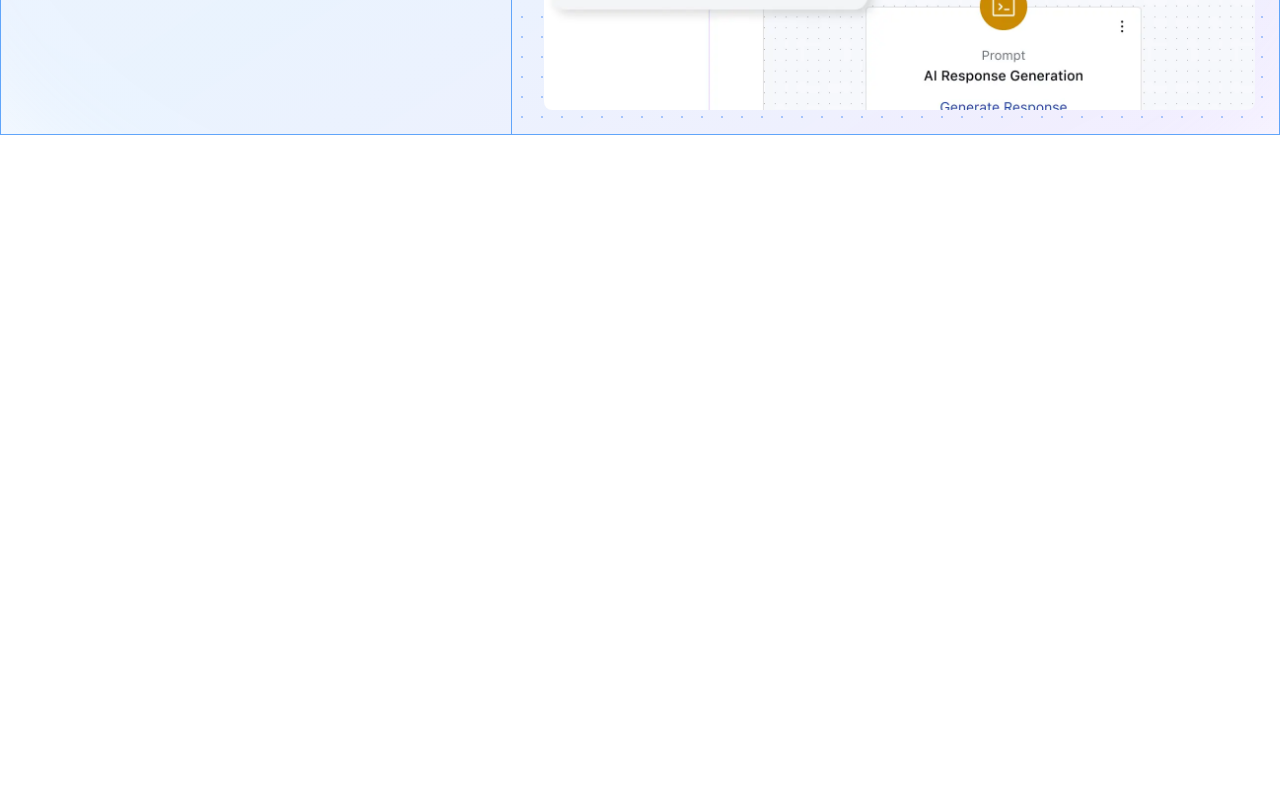
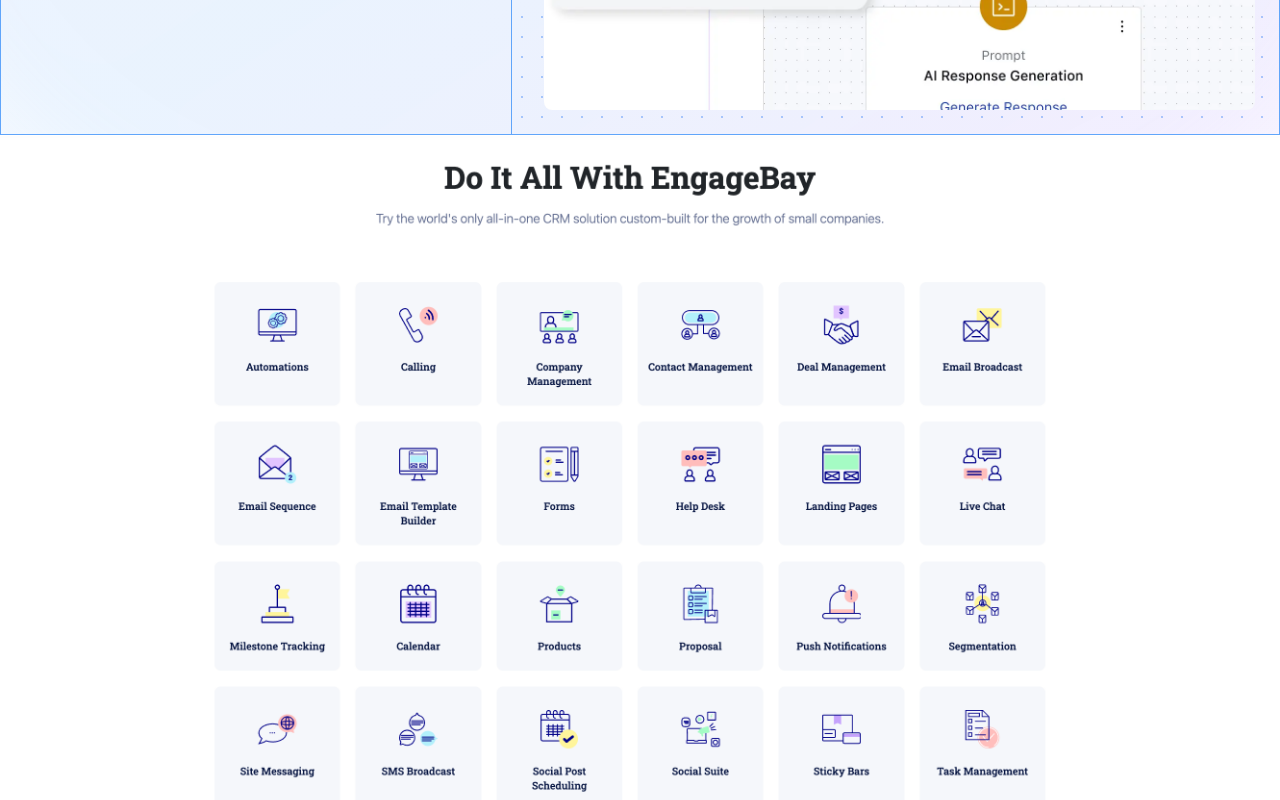
Before and after one commit to ojshav/crm-portfolio, a React (Vite) app: page / in a window 1280 px wide. Shown: the part 4940-5740 px from the top of the page. Before the commit the page ends 5283 px from the top, so only its background shows below. Built offline with nearby package versions, Linux system fonts and the light colour scheme.

Commit message:
Dummy section added

```diff
--- a/src/pages/Home/Home.jsx
+++ b/src/pages/Home/Home.jsx
@@ -2,6 +2,7 @@
 import HeroSection from './Components/Hero'
 import OmnichannelEngagement from './Components/OmnichannelEngagement'
 import OneSolution from './Components/OneSolution'
+import DummyImg from "@/assets/dummy.png"
 
 function Home() {
   return (
@@ -10,7 +11,7 @@
       <OmnichannelEngagement />
       <OneSolution />
 
-      <div className='h-52'></div>
+      <img src={DummyImg} alt=""  className='w-full h-full'/>
     </div>
   )
 }
```
Also changed, not shown: src/assets/dummy.png (added).
